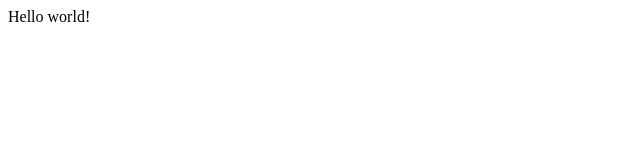
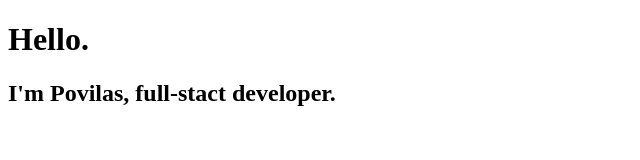
Before and after one commit to PovilasU/gatsby-povilas-site, a Gatsby site: page / in a window 1280 px wide. Shown: the whole page, without its empty margins (0-640 px from the left). Built offline with nearby package versions, Linux system fonts and the light colour scheme; Gatsby itself is replaced by a stand-in of ours.

Commit message:
refactored pages

```diff
--- a/src/pages/index.js
+++ b/src/pages/index.js
@@ -1,5 +1,12 @@
 import React from "react"
 
-export default function Home() {
-  return <div>Hello world!</div>
+const IndexPage = () => {
+  return (
+    <div>
+      <h1>Hello.</h1>
+      <h2>I'm Povilas, full-stact developer.</h2>
+    </div>
+  )
 }
+
+export default IndexPage
```
Also changed, not shown: src/pages/blog.js (+8 -2 lines).
